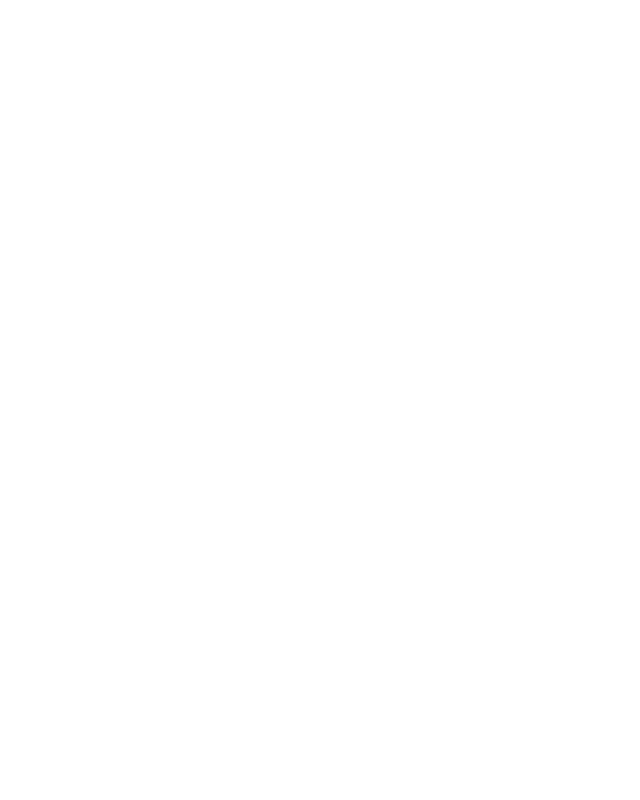
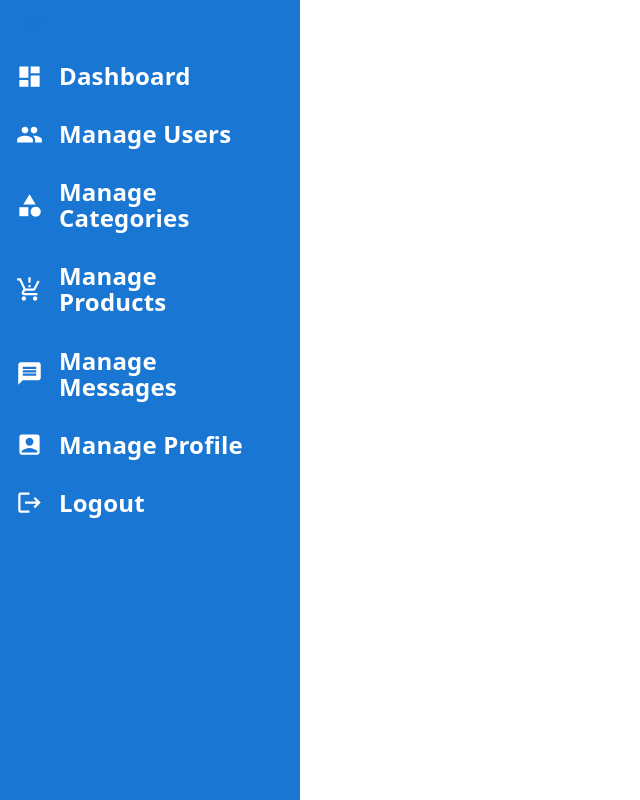
Before and after one commit to Hamzakurd/React6, a React (Vite) app in the folder react/: page /admin in a window 1280 px wide. Before the commit this address had no page. Shown: the whole page, without its empty margins (0-640 px from the left). Built offline with nearby package versions, Linux system fonts and the light colour scheme.

Commit message:
admin dashboard

```diff
--- a/package.json
+++ /dev/null
@@ -1,5 +0,0 @@
-{
-  "dependencies": {
-    "react-hot-toast": "^2.6.1"
-  }
-}
--- a/react/package.json
+++ b/react/package.json
@@ -17,6 +17,7 @@
     "@tailwindcss/vite": "^4.3.3",
     "react": "^19.2.8",
     "react-dom": "^19.2.8",
+    "react-hot-toast": "^2.6.1",
     "react-router-dom": "^7.18.4",
     "tailwindcss": "^4.3.3"
   },
--- a/react/src/App.jsx
+++ b/react/src/App.jsx
@@ -7,7 +7,9 @@ import Login from "./component/Auth/Login";
 import Register from "./component/Auth/Register";
 import { Route, Routes } from "react-router-dom";
 import AdminDashboard from "./component/Admin/AdminDashboard";
-
+import AdminLayout from "./component/Admin/AdminLayout";
+import DisplayProduct from "./component/Admin/DisplayProducts"
+import DisplayUsers from "./component/Admin/DisplayUsers";
 function App() {
   return (
     <Routes>
@@ -15,10 +17,12 @@ function App() {
       <Route path="/Home" element={<Home />} />
       <Route path="/Register" element={<Register />} />
       <Route path="/Login" element={<Login />} />
-      <Route
-        path="/admin/dashboard"
-        element={<AdminDashboard />}
-      />
+
+      <Route path="/admin" element={<AdminLayout/>}>
+        <Route index path="dashboard" element={<AdminDashboard />}/>
+        <Route path="manage-products" element={<DisplayProduct/>}/>
+        <Route path="manage-users" element={<DisplayUsers/>}/>
+      </Route>
     </Routes>
   );
 }
--- /dev/null
+++ b/react/src/component/Admin/AdminLayout.jsx
@@ -0,0 +1,35 @@
+
+import{Box} from "@mui/material"
+import { useState } from "react"
+import SideBar from "./SideBar";
+import { Outlet } from "react-router-dom";
+export default function AdminLayout(){
+    const [isOpen, setIsOpen]=useState(true);
+    const handleClick=()=>{
+        setIsOpen(isOpen)
+    };
+    return<>
+
+    <Box sx={{
+        display:"flex",
+        flexDirection:"row",
+    }}>
+        <Box sx={{flex:1}}>
+            <SideBar onclick={handleClick} open={isOpen}/>
+
+        </Box>
+        <Box sx={{flex:4, my:4}}>
+            <Outlet/>
+
+        </Box>
+
+
+
+    </Box>
+
+
+
+
+    </>
+
+}
--- /dev/null
+++ b/react/src/component/Admin/DisplayProducts.jsx
@@ -0,0 +1,10 @@
+export default function DisplayProducts(){
+    return <>
+     <Box sx={{flex:4,my:4}}>
+            <Typography variant="h4">Welcome users
+
+            </Typography>
+        </Box>
+
+    </>
+}
--- /dev/null
+++ b/react/src/component/Admin/DisplayUsers.jsx
@@ -0,0 +1,10 @@
+export default function DisplayUsers(){
+    return <>
+     <Box sx={{flex:4,my:4}}>
+            <Typography variant="h4">Welcome users
+
+            </Typography>
+        </Box>
+
+    </>
+}
--- a/react/src/component/Admin/SideBar.jsx
+++ b/react/src/component/Admin/SideBar.jsx
@@ -1,4 +1,5 @@
-import { Box, List, ListItem, ListItemButton } from "@mui/material";
+
+import { Box, Button, List, ListItem, ListItemButton } from "@mui/material";
 import { useAuth } from "../Hooks/useAuth";
 import { useNavigate } from "react-router-dom";
 import DashboardIcon from '@mui/icons-material/Dashboard';
@@ -8,51 +9,79 @@ import CategoryIcon from '@mui/icons-material/Category';
 import ProductionQuantityLimitsIcon from '@mui/icons-material/ProductionQuantityLimits';
 import AccountBoxIcon from '@mui/icons-material/AccountBox';
 import LogoutIcon from '@mui/icons-material/Logout';
-export default function SideBar(){
-    const {Logout}= useAuth();
-    const navigate= useNavigate();
-    return<>
+import ReorderIcon from '@mui/icons-material/Reorder';
+
+export default function SideBar({ open, onclick }) {
+    const { Logout } = useAuth();
+    const navigate = useNavigate();
+
+    return (
         <Box sx={{
-        position:"fixed",
-        width:"300px",
-        bgcolor:"purple",
-        height:"100vh",
-        overflowY:"scroll",
-        color:"white",
-        fontSize:"20px",
-        fontWeight:"bold",
+            position: "fixed",
+            width: open ? "300px" : "70px",
+            bgcolor: "primary.main",
+            height: "100vh",
+            overflowY: "auto",
+            color: "white",
+            fontSize: open ? "24px" : "30px",
+            fontWeight: "bold",
+            textAlign: open ? "left" : "center",
         }}>
+            <Button onClick={onclick}>
+                <ReorderIcon />
+            </Button>
+
             <List>
                 <ListItem>
-            <DashboardIcon/>
-            <ListItemButton onClick={()=>navigate("/admin/dashboard")}>Dashboard</ListItemButton>
+
+                    {open ? (
+                        <>
+                         <DashboardIcon />
+                        <ListItemButton onClick={() => navigate("/admin/dashboard")}>
+                            Dashboard
+                        </ListItemButton>
+                        </>
+                    ):(
+                        <>
+                         <DashboardIcon sx={{cursor:"pointer"}} onClick={()=> navigate("/admin/dashboard")} />
+                     </>
+                    )}
                 </ListItem>
+
                 <ListItem>
-            <GroupIcon/>
-            <ListItemButton>Manage Users</ListItemButton>
+                    <GroupIcon />
+                    {open && <ListItemButton>Manage Users</ListItemButton>}
                 </ListItem>
+
                 <ListItem>
-            <CategoryIcon/>
-            <ListItemButton>Manage catagories</ListItemButton>
+                    <CategoryIcon />
+                    {open && <ListItemButton>Manage Categories</ListItemButton>}
                 </ListItem>
+
                 <ListItem>
-            < ProductionQuantityLimitsIcon />
-            <ListItemButton>Manage Products</ListItemButton>
+                    <ProductionQuantityLimitsIcon />
+                    {open && <ListItemButton>Manage Products</ListItemButton>}
                 </ListItem>
+
                 <ListItem>
-            <MessageIcon/>
-            <ListItemButton>Manage Messages</ListItemButton>
+                    <MessageIcon />
+                    {open && <ListItemButton>Manage Messages</ListItemButton>}
                 </ListItem>
+
                 <ListItem>
-            <AccountBoxIcon/>
-            <ListItemButton>Manage Profile</ListItemButton>
+                    <AccountBoxIcon />
+                    {open && <ListItemButton>Manage Profile</ListItemButton>}
                 </ListItem>
+
                 <ListItem>
                     <LogoutIcon />
-            <ListItemButton onClick={()=>Logout()}>Logout</ListItemButton>
+                    {open && (
+                        <ListItemButton onClick={() => Logout()}>
+                            Logout
+                        </ListItemButton>
+                    )}
                 </ListItem>
             </List>
-
         </Box>
-    </>
+    );
 }
```
Also changed, not shown: 2 other files (tests, documents, lock files or other folders). Lines whose indentation alone changed are shown as unchanged.
